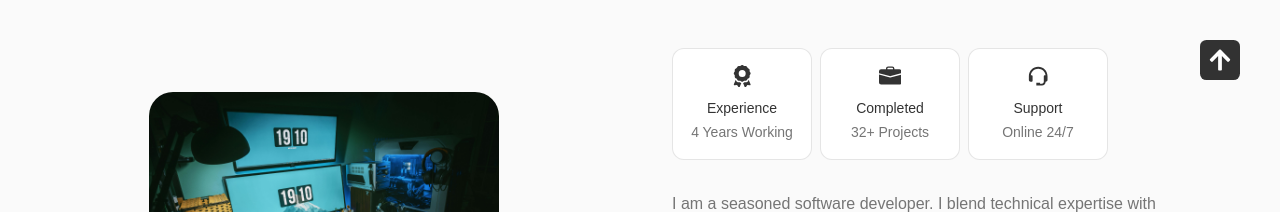
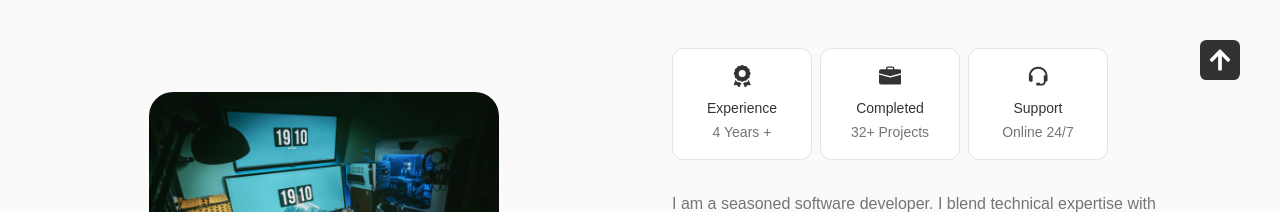
Before and after one commit to kingsmanmoses/Portfolio-website, a React (Create React App) app: page / in a window 1280 px wide. Shown: the part 880-1092 px from the top of the page. Built offline with nearby package versions, Linux system fonts and the light colour scheme.

Commit message:
made changes to my aboutDataUI and also qualifications scrolpage

```diff
--- a/src/components/ScrollPages/qualifications/Qualifications.jsx
+++ b/src/components/ScrollPages/qualifications/Qualifications.jsx
@@ -91,7 +91,7 @@ const Qualifications = () => {
                   Preston Academy of English
                 </span>
                 <div className="qual_calender">
-                  <FaCalendarAlt /> Sept 2024 - Present
+                  <FaCalendarAlt /> Sept 2023 - Present
                 </div>
               </div>
 
--- a/src/components/resuseable_ui/aboutDataUI/AboutDataUI.jsx
+++ b/src/components/resuseable_ui/aboutDataUI/AboutDataUI.jsx
@@ -10,7 +10,7 @@ const AboutDataUI = () => {
       <div className="about_box">
         <FaAward className="about_icon" />
         <h3 className="about_title">Experience</h3>
-        <span className="about_subtitle">4 Years Working</span>
+        <span className="about_subtitle">4 Years +</span>
       </div>
       <div className="about_box">
         <BsBriefcaseFill className="about_icon" />
```
